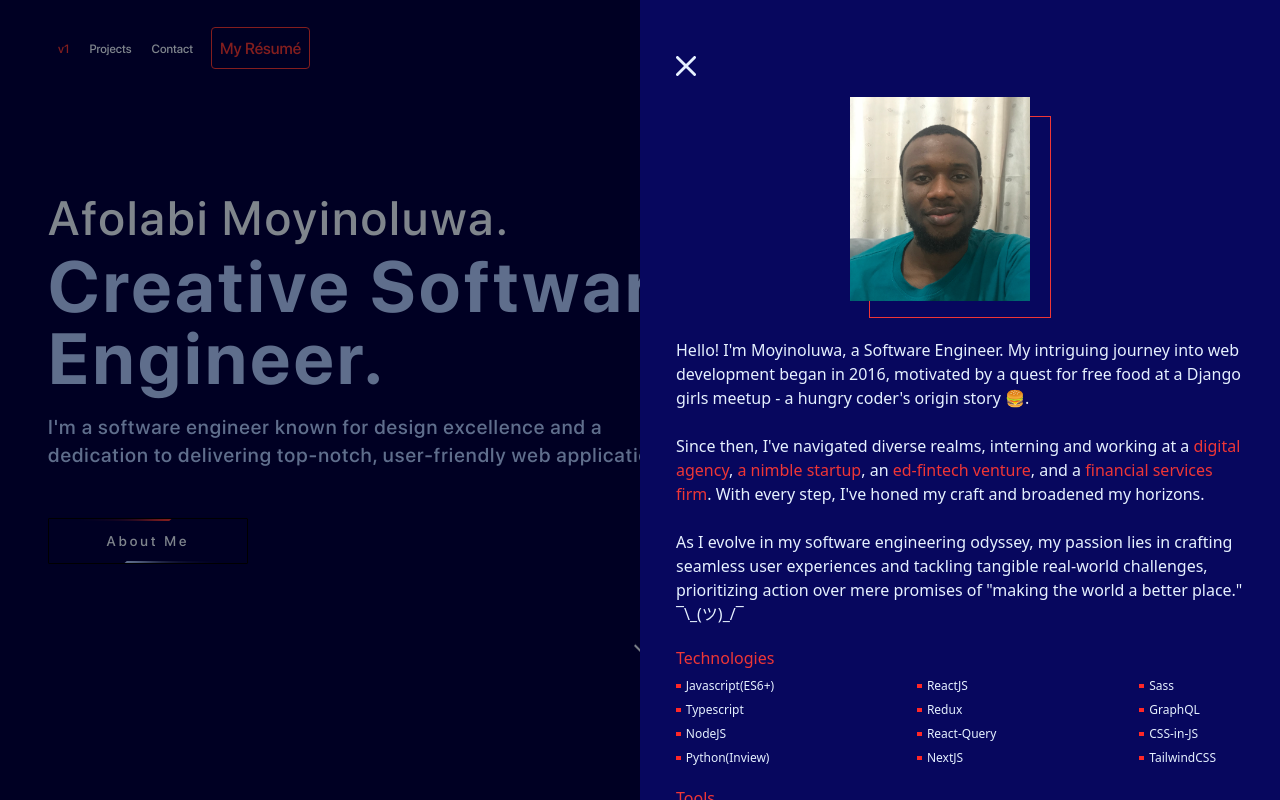
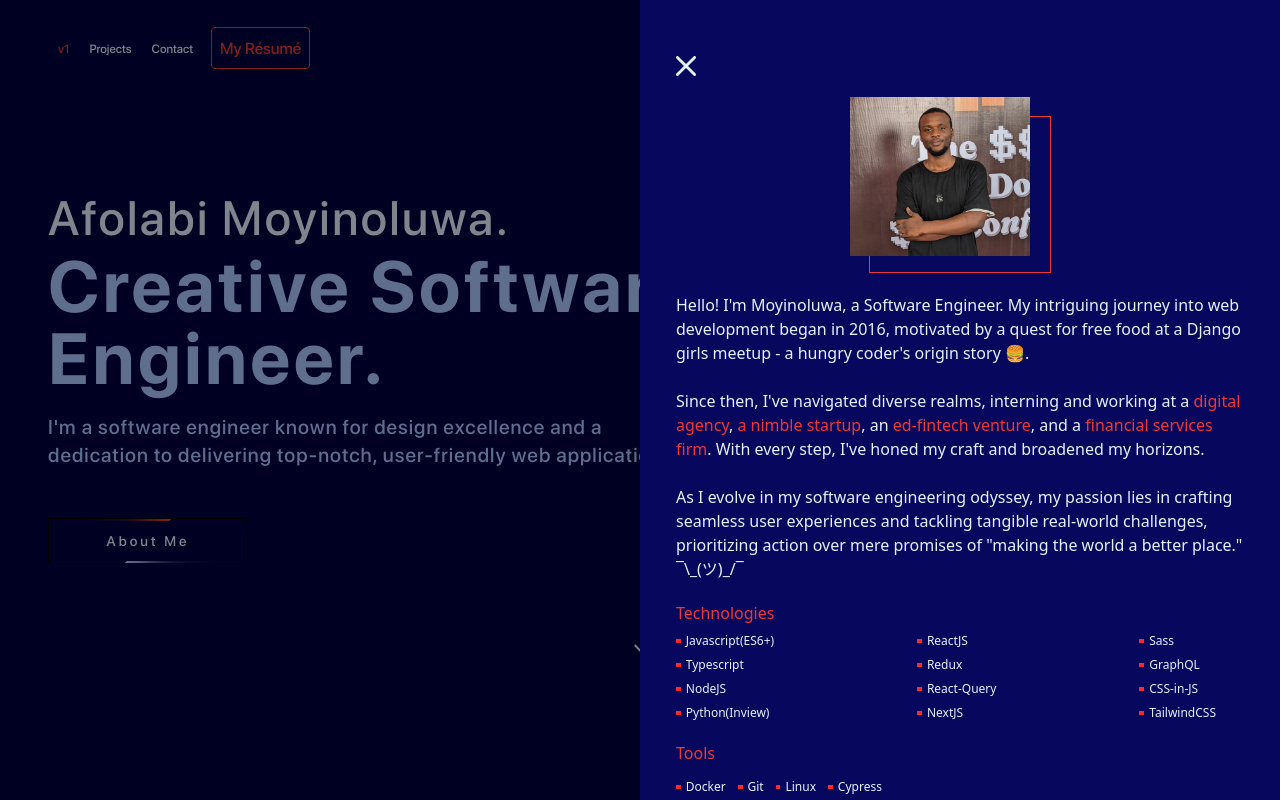
Before and after one commit to emmacode/moyin, a Next.js app: page / in a window 1280 px wide. Both pictures are taken after a click on the button "About Me". Shown: the top 800 px of the page. Built offline with nearby package versions, Linux system fonts and the light colour scheme.

Commit message:
update personal image

```diff
--- a/components/Introduction/About.tsx
+++ b/components/Introduction/About.tsx
@@ -49,7 +49,7 @@ export const About: React.FC<IProps> = ({ open, onClose }) => {
           <Image
             width={200}
             height={200}
-            src="/images/me.jpg"
+            src="/images/me.jpeg"
             alt="Moyin's Photo"
             className="bg-blackAlpha45 mt-[-20px] ml-[-20px]"
           />
```
Also changed, not shown: public/images/me.jpeg (added), public/images/me.jpg (deleted).
